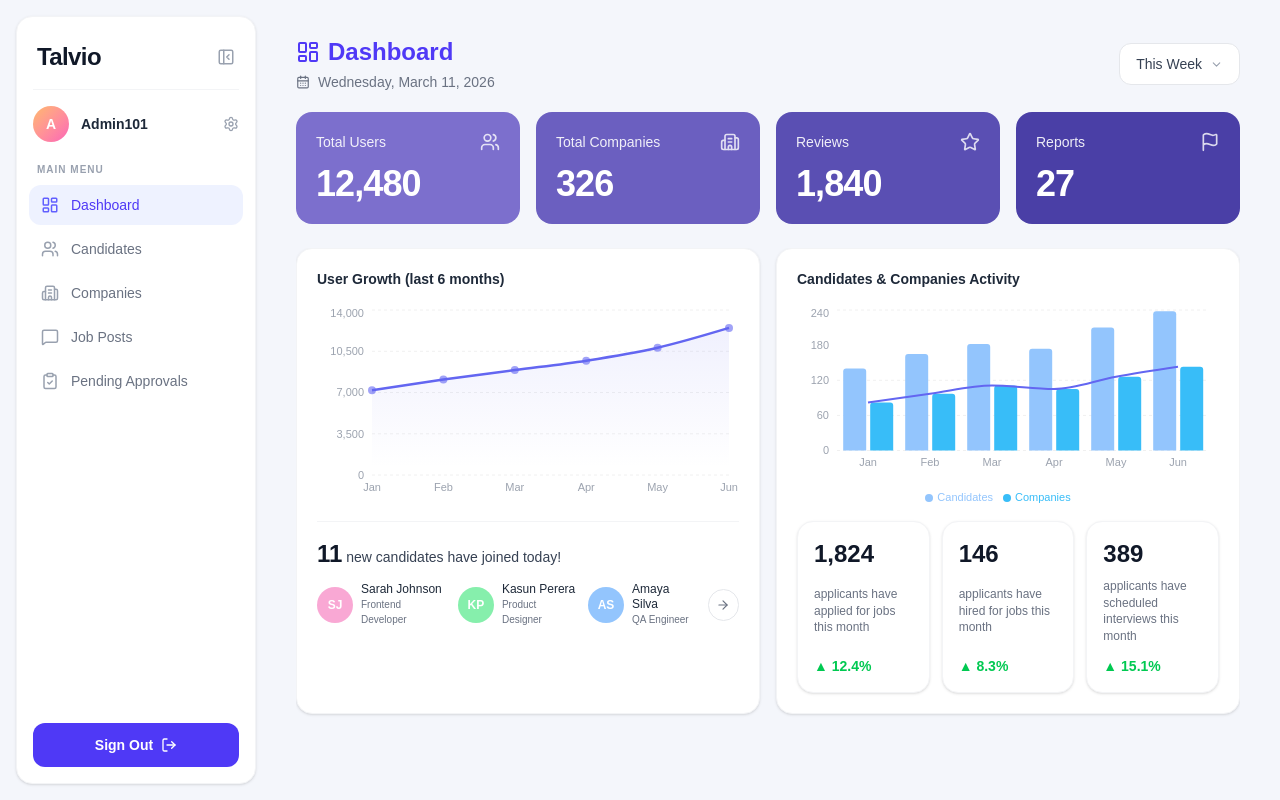
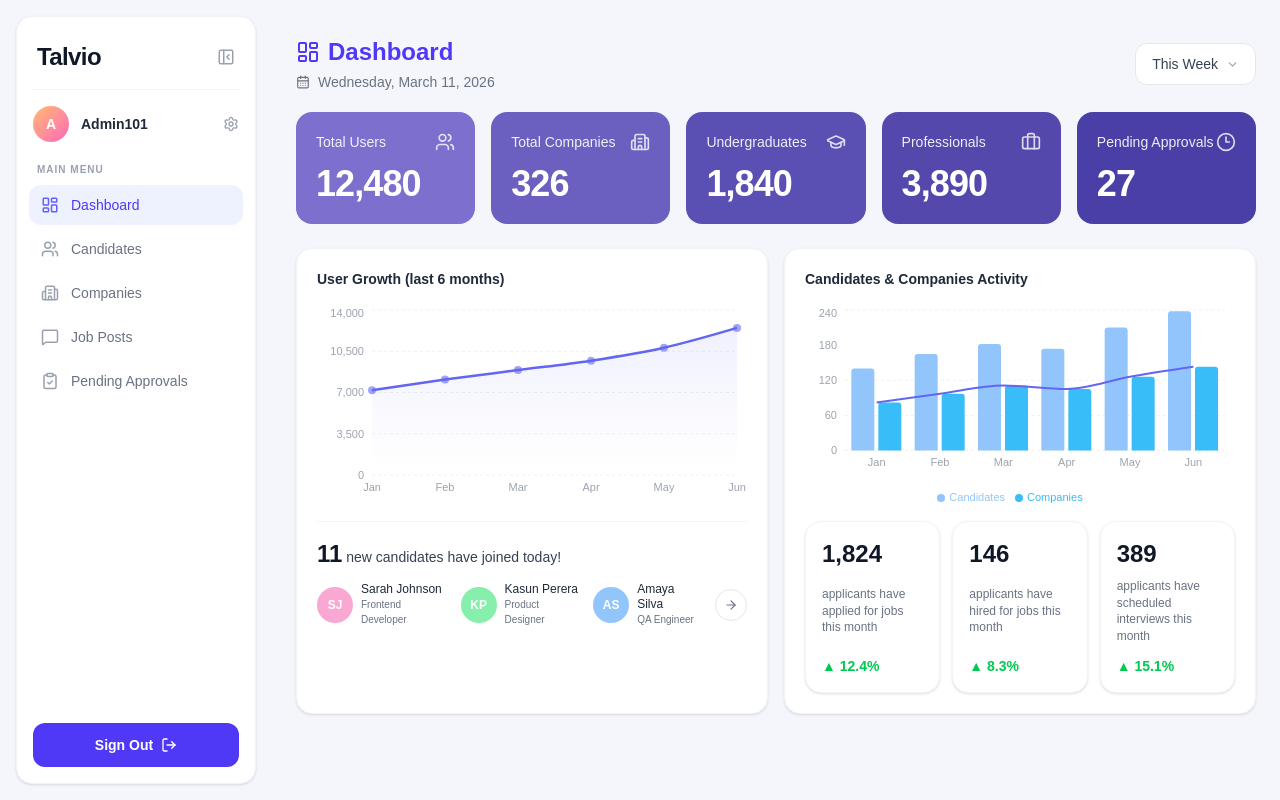
Before and after one commit to AsankaXtremeS/talvio, a Next.js app in the folder frontend/: page /users/admin/dashboard in a window 1280 px wide. Built offline with nearby package versions, Linux system fonts and the light colour scheme.

Commit message:
feat(admin): enhance dashboard and loading components, update stats structure

```diff
--- a/frontend/app/users/admin/candidates/page.tsx
+++ b/frontend/app/users/admin/candidates/page.tsx
@@ -6,6 +6,7 @@ import CandidateStatsBar from '@/components/admin/candidates/CandidateStatsBar';
 import CandidatesTable from '@/components/admin/candidates/CandidatesTable';
 import CandidateFilterBar from '@/components/admin/candidates/CandidateFilterBar';
 import DashboardPeriodDropdown, { type PeriodFilter } from '@/components/admin/dashboard/DashboardPeriodDropdown';
+import AdminLoadingCard from '@/components/admin/layout/AdminLoadingCard';
 import AdminTopbar from '@/components/admin/layout/AdminTopbar';
 import { candidatesService, type CandidateRoleFilter } from '@/lib/admin/candidates.service';
 import type { Candidate, CandidateStats } from '@/types/admin/candidate.types';
@@ -169,9 +170,7 @@ export default function CandidatesPage() {
         <CandidateStatsBar stats={stats} />
 
         {isLoading ? (
-          <div className="rounded-2xl border border-gray-100 bg-white p-6 text-sm text-gray-500">
-            Loading candidates...
-          </div>
+          <AdminLoadingCard label="Loading candidates..." />
         ) : error ? (
           <div className="rounded-2xl border border-red-100 bg-white p-6 text-sm text-red-500">
             {error}
--- a/frontend/app/users/admin/companies/page.tsx
+++ b/frontend/app/users/admin/companies/page.tsx
@@ -4,6 +4,7 @@ import { useCallback, useEffect, useMemo, useState } from 'react';
 import { Building2 } from 'lucide-react';
 import CompaniesTable from '@/components/admin/companies/CompaniesTable';
 import DashboardPeriodDropdown, { type PeriodFilter } from '@/components/admin/dashboard/DashboardPeriodDropdown';
+import AdminLoadingCard from '@/components/admin/layout/AdminLoadingCard';
 import AdminTopbar from '@/components/admin/layout/AdminTopbar';
 import { companiesService } from '@/lib/admin/companies.service';
 import type { Company } from '@/types/admin/company.types';
@@ -121,9 +122,7 @@ export default function CompaniesPage() {
         </div>
 
         {isLoading ? (
-          <div className="rounded-2xl border border-gray-100 bg-white p-6 text-sm text-gray-500">
-            Loading companies...
-          </div>
+          <AdminLoadingCard label="Loading companies..." />
         ) : error ? (
           <div className="rounded-2xl border border-red-100 bg-white p-6 text-sm text-red-500">
             {error}
--- a/frontend/app/users/admin/dashboard/page.tsx
+++ b/frontend/app/users/admin/dashboard/page.tsx
@@ -1,4 +1,4 @@
-import { LayoutDashboard, CalendarDays, Users, Building2, Star, Flag } from 'lucide-react';
+import { LayoutDashboard, CalendarDays, Users, Building2, GraduationCap, Briefcase, Clock3 } from 'lucide-react';
 import AdminTopbar from '@/components/admin/layout/AdminTopbar';
 import StatsCard from '@/components/admin/dashboard/StatsCard';
 import UserGrowthChart from '@/components/admin/dashboard/UserGrowthChart';
@@ -25,7 +25,7 @@ export default async function DashboardPage() {
   });
 
   return (
-    <div className="flex h-full flex-col overflow-hidden">
+    <div className="flex min-h-full flex-col overflow-visible fixed">
       <AdminTopbar
         showSearch={false}
         filters={
@@ -43,16 +43,17 @@ export default async function DashboardPage() {
         rightControl={<DashboardPeriodDropdown />}
       />
 
-      <div className="min-h-0 flex flex-1 flex-col px-6 pb-6">
+      <div className="flex flex-1 flex-col px-6 pb-8">
         {/* Stats Row */}
-        <div className="grid grid-cols-4 gap-4 mb-6">
+        <div className="mb-6 grid grid-cols-1 gap-4 sm:grid-cols-2 xl:grid-cols-5">
           <StatsCard title="Total Users" value={stats.totalUsers} icon={Users} />
           <StatsCard title="Total Companies" value={stats.totalCompanies} icon={Building2} />
-          <StatsCard title="Reviews" value={stats.reviews} icon={Star} />
-          <StatsCard title="Reports" value={stats.reports} icon={Flag} />
+          <StatsCard title="Undergraduates" value={stats.undergraduates} icon={GraduationCap} />
+          <StatsCard title="Professionals" value={stats.professionals} icon={Briefcase} />
+          <StatsCard title="Pending Approvals" value={stats.pendingApprovals} icon={Clock3} />
         </div>
 
-        <div className="admin-scroll min-h-0 flex-1 overflow-y-auto">
+        <div className="flex-1 overflow-visible">
           {/* Charts Row */}
           <div className="grid grid-cols-1 gap-4 lg:grid-cols-2">
             {/* User Growth */}
--- a/frontend/components/admin/dashboard/StatsCard.tsx
+++ b/frontend/components/admin/dashboard/StatsCard.tsx
@@ -9,8 +9,9 @@ interface StatsCardProps {
 const STAT_CARD_BACKGROUNDS: Record<string, string> = {
   'Total Users': 'bg-[#7C6FCD]',
   'Total Companies': 'bg-[#6B5FC0]',
-  Reviews: 'bg-[#5A4FB3]',
-  Reports: 'bg-[#4A3FA6]',
+  Undergraduates: 'bg-[#5A4FB3]',
+  Professionals: 'bg-[#5448AD]',
+  'Pending Approvals': 'bg-[#4A3FA6]',
 };
 
 export default function StatsCard({ title, value, icon: Icon }: StatsCardProps) {
--- /dev/null
+++ b/frontend/components/admin/layout/AdminLoadingCard.tsx
@@ -0,0 +1,20 @@
+interface AdminLoadingCardProps {
+  label: string;
+}
+
+export default function AdminLoadingCard({ label }: AdminLoadingCardProps) {
+  return (
+    <div className="rounded-2xl border border-gray-100 bg-white p-6">
+      <div className="flex items-center gap-3 text-sm text-gray-600">
+        <span className="h-4 w-4 rounded-full border-2 border-indigo-500 border-t-transparent animate-spin" />
+        <span className="font-medium">{label}</span>
+      </div>
+
+      <div className="mt-5 space-y-3">
+        <div className="h-3 w-4/5 animate-pulse rounded bg-gray-100" />
+        <div className="h-3 w-3/5 animate-pulse rounded bg-gray-100" />
+        <div className="h-3 w-2/3 animate-pulse rounded bg-gray-100" />
+      </div>
+    </div>
+  );
+}
--- a/frontend/lib/admin/dashboard.service.ts
+++ b/frontend/lib/admin/dashboard.service.ts
@@ -11,8 +11,9 @@ import type {
 const stats: DashboardStats = {
 	totalUsers: 12480,
 	totalCompanies: 326,
-	reviews: 1840,
-	reports: 27,
+	undergraduates: 1840,
+	professionals: 3890,
+	pendingApprovals: 27,
 };
 
 const userGrowth: UserGrowthDataPoint[] = [
--- a/frontend/types/admin/dashboard.types.ts
+++ b/frontend/types/admin/dashboard.types.ts
@@ -1,8 +1,9 @@
 export interface DashboardStats {
 	totalUsers: number;
 	totalCompanies: number;
-	reviews: number;
-	reports: number;
+	undergraduates: number;
+	professionals: number;
+	pendingApprovals: number;
 }
 
 export interface UserGrowthDataPoint {
```
